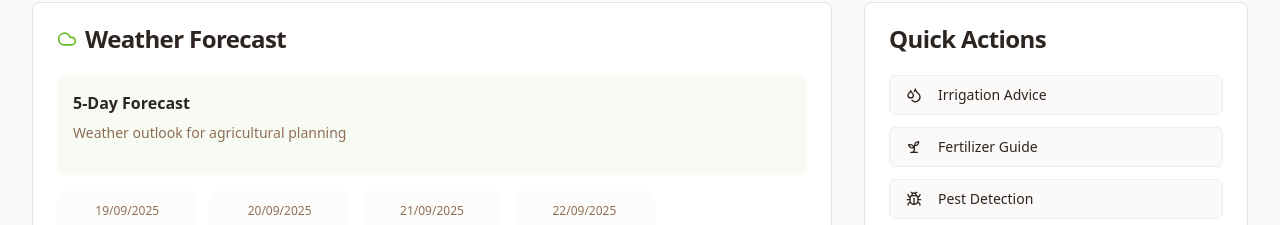
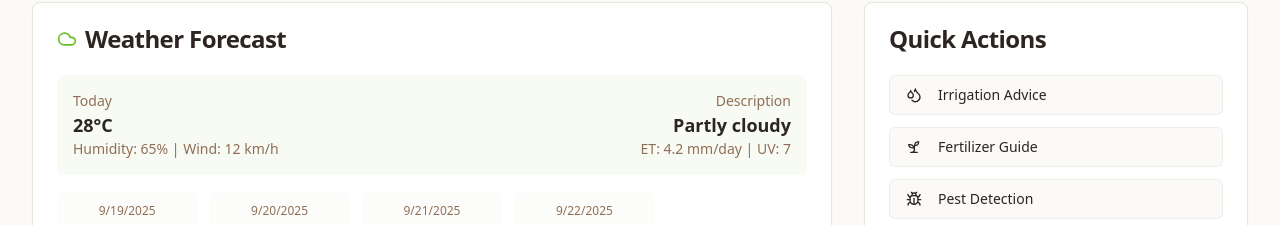
Before and after one commit to AtharvC05/agri-vision-wise, a React (Vite) app: page /dashboard in a window 1280 px wide. Shown: the part 543-768 px from the top of the page. Built offline with nearby package versions, Linux system fonts and the light colour scheme; no server answers; the HTML template or start-up script is replaced by a standard one.

Commit message:
Reverted to commit 9798aa431cea51c9cb680a2ca53ded20ff8f518e

```diff
--- a/src/pages/Dashboard.tsx
+++ b/src/pages/Dashboard.tsx
@@ -170,11 +170,25 @@ const Dashboard = () => {
               <CardContent>
                 {weather && (
                   <div className="space-y-4">
-                    <div className="p-4 bg-accent/20 rounded-lg">
-                      <h3 className="font-semibold mb-2">5-Day Forecast</h3>
-                      <p className="text-sm text-muted-foreground mb-4">
-                        Weather outlook for agricultural planning
-                      </p>
+                    <div className="flex items-center justify-between p-4 bg-accent/20 rounded-lg">
+                      <div>
+                        <p className="text-sm text-muted-foreground">Today</p>
+                        <p className="text-lg font-semibold text-foreground">
+                          {weather.current.temperature}°C
+                        </p>
+                        <p className="text-sm text-muted-foreground">
+                          Humidity: {weather.current.humidity}% | Wind: {weather.current.windSpeed} km/h
+                        </p>
+                      </div>
+                      <div className="text-right">
+                        <p className="text-sm text-muted-foreground">Description</p>
+                        <p className="text-lg font-semibold text-foreground">
+                          {weather.current.description}
+                        </p>
+                        <p className="text-sm text-muted-foreground">
+                          ET: {weather.current.evapotranspiration} mm/day | UV: {weather.current.uvIndex}
+                        </p>
+                      </div>
                     </div>
 
                     <div className="grid grid-cols-5 gap-3">
--- a/src/services/api.ts
+++ b/src/services/api.ts
@@ -235,7 +235,7 @@ export const getForecast = async (location: string): Promise<WeatherData> => {
         evapotranspiration: Math.round(data.list[0].main.temp * 0.15 * 10) / 10, // Simple ET calculation
       },
       forecast: data.list.slice(1, 6).map((item: any) => ({
-        date: new Date(item.dt * 1000).toLocaleDateString('en-GB', { day: '2-digit', month: '2-digit', year: 'numeric' }),
+        date: new Date(item.dt * 1000).toLocaleDateString(),
         temperature: Math.round(item.main.temp),
         description: item.weather[0].description,
         icon: item.weather[0].icon,
@@ -263,7 +263,7 @@ export const getForecast = async (location: string): Promise<WeatherData> => {
       },
       forecast: [
         {
-          date: new Date(Date.now() + 86400000).toLocaleDateString('en-GB', { day: '2-digit', month: '2-digit', year: 'numeric' }),
+          date: new Date(Date.now() + 86400000).toLocaleDateString(),
           temperature: 30,
           description: 'Sunny',
           icon: '01d',
@@ -273,7 +273,7 @@ export const getForecast = async (location: string): Promise<WeatherData> => {
           pressure: 1015,
         },
         {
-          date: new Date(Date.now() + 172800000).toLocaleDateString('en-GB', { day: '2-digit', month: '2-digit', year: 'numeric' }),
+          date: new Date(Date.now() + 172800000).toLocaleDateString(),
           temperature: 26,
           description: 'Light rain',
           icon: '10d',
@@ -283,7 +283,7 @@ export const getForecast = async (location: string): Promise<WeatherData> => {
           pressure: 1008,
         },
         {
-          date: new Date(Date.now() + 259200000).toLocaleDateString('en-GB', { day: '2-digit', month: '2-digit', year: 'numeric' }),
+          date: new Date(Date.now() + 259200000).toLocaleDateString(),
           temperature: 29,
           description: 'Partly cloudy',
           icon: '02d',
@@ -293,7 +293,7 @@ export const getForecast = async (location: string): Promise<WeatherData> => {
           pressure: 1011,
         },
         {
-          date: new Date(Date.now() + 345600000).toLocaleDateString('en-GB', { day: '2-digit', month: '2-digit', year: 'numeric' }),
+          date: new Date(Date.now() + 345600000).toLocaleDateString(),
           temperature: 31,
           description: 'Sunny',
           icon: '01d',
```
